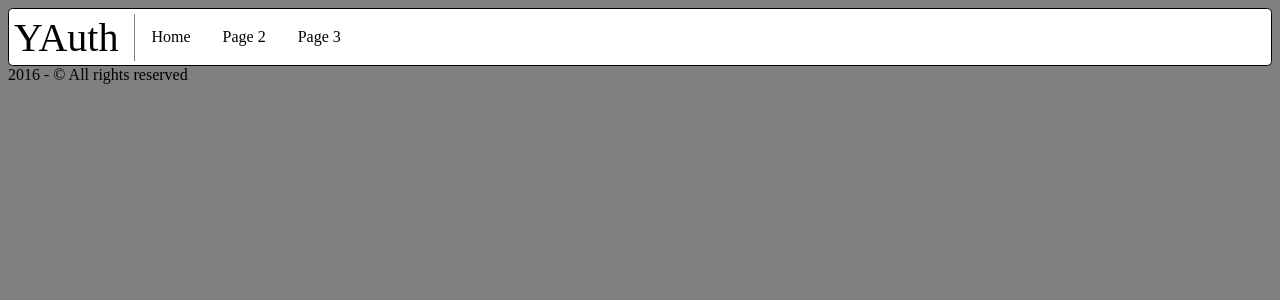
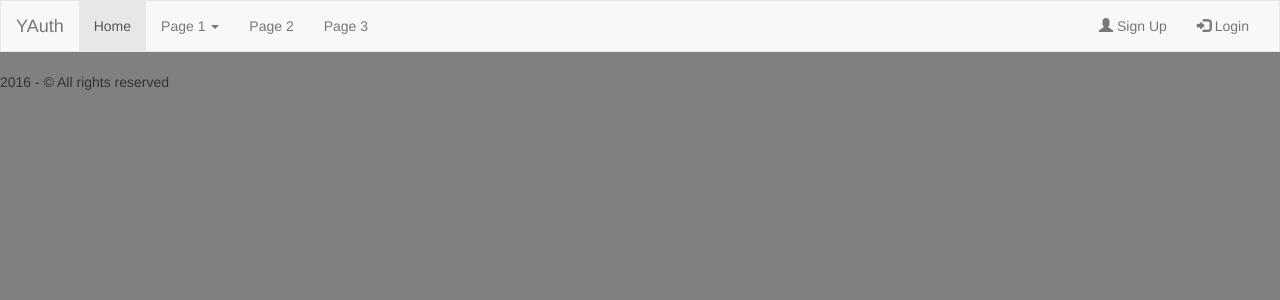
Before and after one commit to Dantcho-BG/YAuth, a PHP site: page / in a window 1280 px wide. Shown: the top 300 px of the page. Run offline with PHP 8.4, Linux system fonts and the light colour scheme; some libraries are stand-ins or nearby versions.

Commit message:
Bootstrap CSS Framework
New Navbar

```diff
--- a/css/main.css
+++ b/css/main.css
@@ -2,41 +2,6 @@ body {
     background-color: gray;
 }
 
-header {
-  background-color: white;
-  border: 1px solid black;
-  border-radius: 4.5px;
-  padding: 5px;
-  max-height: 46.4px;
+.navbar {
+  border-radius: 0 !important;
 }
-
-nav {
-  display: inline-block;
-}
-
-.website_title {
-  font-size: 40px;
-  display: inline-block;
-  float: left;
-  padding-right: 16px;
-  border-right: 1px solid gray;
-}
-
-.website_navbar {
-  list-style-type: none;
-  margin: 0;
-  padding: 0;
-  overflow: hidden;
-}
-
-.website_navbar>li {
-  float: left;
-}
-
-.website_navbar>li>a {
-  display: block;
-  color: black;
-  text-align: center;
-  padding: 14px 16px;
-  text-decoration: none;
-}
--- a/index.php
+++ b/index.php
@@ -3,17 +3,44 @@
   <head>
     <meta charset="utf-8" />
     <title>YAuth</title>
+    <link rel="stylesheet" href="https://maxcdn.bootstrapcdn.com/bootstrap/3.3.7/css/bootstrap.min.css">
+    <script src="https://ajax.googleapis.com/ajax/libs/jquery/3.1.1/jquery.min.js"></script>
+    <script src="https://maxcdn.bootstrapcdn.com/bootstrap/3.3.7/js/bootstrap.min.js"></script>
+    <meta name="viewport" content="width=device-width, initial-scale=1">
     <link rel="stylesheet" type="text/css" href="css/main.css" />
   </head>
   <body>
     <header>
-      <div class="website_title">YAuth</div>
-      <nav>
-        <ul class="website_navbar">
-          <li><a href="index.php">Home</a></li>
-          <li><a href="index.php">Page 2</a></li>
-          <li><a href="index.php">Page 3</a></li>
-        </ul>
+      <nav class="navbar navbar-default">
+        <div class="container-fluid">
+          <div class="navbar-header">
+            <button type="button" class="navbar-toggle" data-toggle="collapse" data-target="#myNavbar">
+              <span class="icon-bar"></span>
+              <span class="icon-bar"></span>
+              <span class="icon-bar"></span>
+            </button>
+            <a class="navbar-brand" href="index.php">YAuth</a>
+          </div>
+          <div class="collapse navbar-collapse" id="myNavbar">
+            <ul class="nav navbar-nav">
+              <li class="active"><a href="#">Home</a></li>
+              <li class="dropdown">
+                <a class="dropdown-toggle" data-toggle="dropdown" href="#">Page 1 <span class="caret"></span></a>
+                <ul class="dropdown-menu">
+                  <li><a href="#">Page 1-1</a></li>
+                  <li><a href="#">Page 1-2</a></li>
+                  <li><a href="#">Page 1-3</a></li>
+                </ul>
+              </li>
+              <li><a href="#">Page 2</a></li>
+              <li><a href="#">Page 3</a></li>
+            </ul>
+            <ul class="nav navbar-nav navbar-right">
+              <li><a href="#"><span class="glyphicon glyphicon-user"></span> Sign Up</a></li>
+              <li><a href="#"><span class="glyphicon glyphicon-log-in"></span> Login</a></li>
+            </ul>
+          </div>
+        </div>
       </nav>
     </header>
     <section>
```
